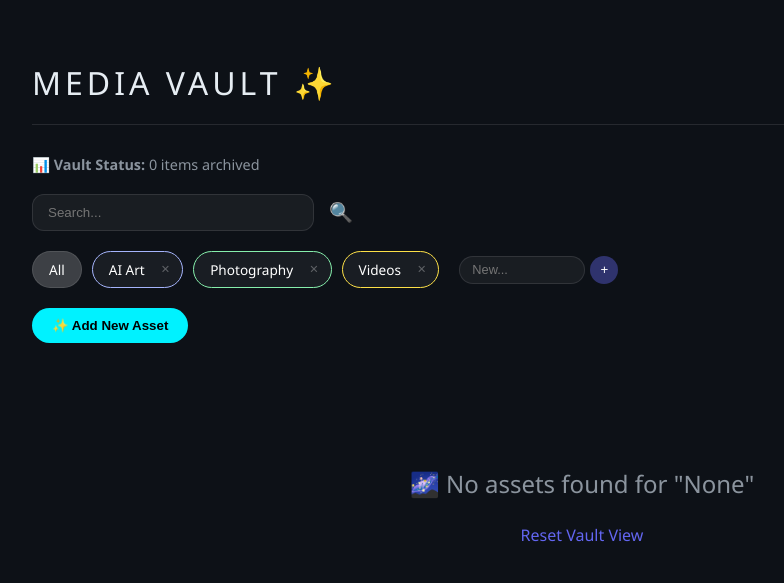
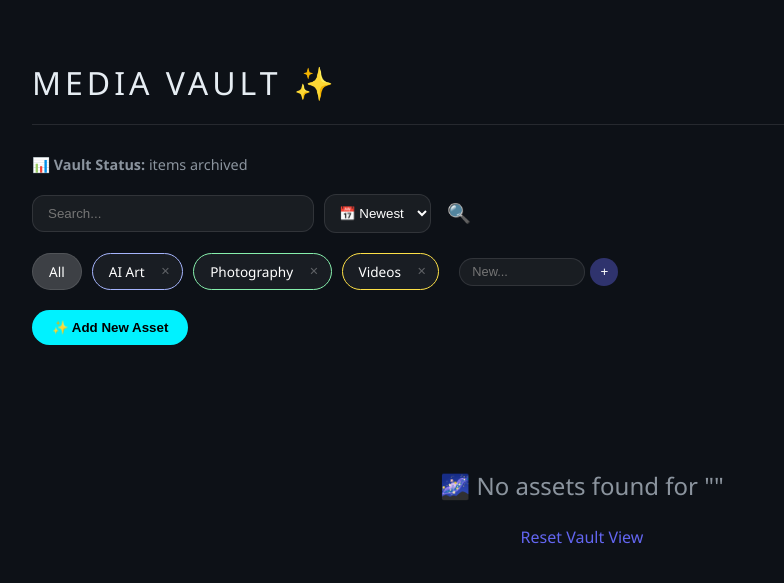
Before and after one commit to github4eri/MediaVault, a FastAPI app: page / in a window 1280 px wide. Shown: the top 583 px of the page, without its empty margins (58-842 px from the left). Run offline with FastAPI, Linux system fonts and the light colour scheme; data comes from the database, SQL or seed files in the repository; data that the repository does not hold is empty.

Commit message:
feat: sort, reset, and jinja2 logic upgrades

```diff
--- a/main.py
+++ b/main.py
@@ -37,44 +37,38 @@ app.mount("/static", StaticFiles(directory="static"), name="static")
 templates = Jinja2Templates(directory="templates")
 
 # 2. THE DASHBOARD (The Face)
-@app.get("/", response_class=HTMLResponse)
-async def dashboard(
+@app.get("/")
+async def index(
     request: Request,
+    category_id: int = None,
     search: str = None,
-    cat_id: int = None,
+    sort: str = "newest", # <--- Add this new parameter!
     db: Session = Depends(database.get_db)
 ):
-    # 1. Start the query and JOIN the Category table so we can search it
-    query = db.query(models.DBMediaAsset).join(models.Category)
+    query = db.query(models.DBMediaAsset)
 
-    # 2. Total count (before filtering)
-    total_count = db.query(models.DBMediaAsset).count()
+    # 1. Existing Filtering Logic
+    if category_id:
+        query = query.filter(models.DBMediaAsset.category_id == category_id)
+    if search:
+        query = query.filter(models.DBMediaAsset.name.contains(search))
 
-    # 3. Smart Search: Look in Name, Location, AND Category Name
-    if search:
-        query = query.filter(
-            or_(
-                models.DBMediaAsset.name.contains(search),
-                models.DBMediaAsset.location.contains(search),
-                models.Category.name.contains(search) # This makes "AI Art" search work!
-            )
-        )
+    # 2. NEW Sorting Logic
+    if sort == "newest":
+        query = query.order_by(models.DBMediaAsset.id.desc())
+    elif sort == "oldest":
+        query = query.order_by(models.DBMediaAsset.id.asc())
+    elif sort == "alphabetical":
+        query = query.order_by(models.DBMediaAsset.name.asc())
 
-    # 4. Category Filter
-    if cat_id:
-        query = query.filter(models.DBMediaAsset.category_id == cat_id)
-
-    # 5. Execute with proper ordering
-    assets = query.order_by(models.DBMediaAsset.id.desc()).all()
+    assets = query.all()
     categories = db.query(models.Category).all()
-
     return templates.TemplateResponse("dashboard.html", {
         "request": request,
         "assets": assets,
-        "search_term": search,
         "categories": categories,
-        "active_cat": cat_id,
-        "total_count": total_count
+        "current_sort": sort,        # Pass this back so the dropdown stays on the right choice
+        "selected_category": category_id
     })
 
 # 3Grouping the Edit route with your other Admin tasks
--- a/templates/dashboard.html
+++ b/templates/dashboard.html
@@ -134,34 +134,41 @@
                     | 🔍 Showing results for "{{ search_term }}"
                 {% endif %}
             </div>
-            <form action="/" method="get" style="display: flex; gap: 10px;">
+            <form action="/" method="get" style="display: flex; gap: 10px; align-items: center;">
                 <input type="text" name="search" placeholder="Search..." value="{{ search_term or '' }}"
-                style="
-                    background: rgba(255, 255, 255, 0.05);
-                    border: 1px solid rgba(255, 255, 255, 0.1);
-                    border-radius: 12px;
-                    padding: 10px 15px;
-                    color: white;
-                    outline: none;
-                    width: 250px;
-                    transition: all 0.3s ease;
-                "
-                onfocus="this.style.background='rgba(255, 255, 255, 0.1)'; this.style.borderColor='rgba(99, 102, 241, 0.5)';"
-                onblur="this.style.background='rgba(255, 255, 255, 0.05)'; this.style.borderColor='rgba(255, 255, 255, 0.1)';"
-            >                <button type="submit" style="
-                    background: transparent;
-                    border: none;
-                    cursor: pointer;
-                    font-size: 1.2rem;
-                    padding: 5px;
-                    transition: transform 0.2s ease;
-                    display: flex;
-                    align-items: center;
-                    color: white; /* Ensure the icon itself is visible */
-                    outline: none;
-                ">
+                    style="background: rgba(255, 255, 255, 0.05); border: 1px solid rgba(255, 255, 255, 0.1); border-radius: 12px; padding: 10px 15px; color: white; outline: none; width: 250px;">
+
+                <select name="sort" onchange="this.form.submit()"
+                    style="background: rgba(255, 255, 255, 0.05); border: 1px solid rgba(255, 255, 255, 0.1); border-radius: 12px; padding: 10px; color: white; outline: none; cursor: pointer;">
+                    <option value="newest" {% if current_sort == 'newest' %}selected{% endif %}>📅 Newest</option>
+                    <option value="oldest" {% if current_sort == 'oldest' %}selected{% endif %}>⏳ Oldest</option>
+                    <option value="alphabetical" {% if current_sort == 'alphabetical' %}selected{% endif %}>🔤 A-Z</option>
+                </select>
+
+                <button type="submit" style="background: transparent; border: none; cursor: pointer; font-size: 1.2rem; color: white;">
                     🔍
                 </button>
+
+                {% if selected_category %}
+                <input type="hidden" name="category_id" value="{{ selected_category }}">
+                {% endif %}
+                {% if search_term or selected_category or current_sort != 'newest' %}
+                    <a href="/" style="
+                        text-decoration: none;
+                        color: rgba(255, 255, 255, 0.5);
+                        font-size: 0.85rem;
+                        margin-left: 10px;
+                        padding: 5px 10px;
+                        border: 1px solid rgba(255, 255, 255, 0.1);
+                        border-radius: 8px;
+                        transition: all 0.2s ease;
+                    "
+                    onmouseover="this.style.color='white'; this.style.borderColor='rgba(255, 255, 255, 0.3)';"
+                    onmouseout="this.style.color='rgba(255, 255, 255, 0.5)'; this.style.borderColor='rgba(255, 255, 255, 0.1)';"
+                    >
+                        Reset Filters ✖️
+                    </a>
+                {% endif %}
             </form>
 
             {# --- ADD THIS PART HERE --- #}
@@ -183,7 +190,13 @@
         </div>
 
         <div class="filter-bar" style="margin: 20px 0; display: flex; gap: 10px; flex-wrap: wrap; align-items: center;">
-            <a href="/" style="padding: 8px 16px; border-radius: 20px; text-decoration: none; font-size: 0.85rem; background: {{ 'rgba(255,255,255,0.2)' if not active_cat else 'rgba(255,255,255,0.05)' }}; color: white; border: 1px solid rgba(255,255,255,0.1);">All</a>
+            {% set all_bg = 'rgba(255,255,255,0.2)' if not active_cat else 'rgba(255,255,255,0.05)' %}
+
+                <a href="/"
+                class="btn-category"
+                style="padding: 8px 16px; border-radius: 20px; text-decoration: none; font-size: 0.85rem; background: {{ all_bg }}; color: white; border: 1px solid rgba(255,255,255,0.1);">
+                    All
+                </a>
 
             {% for cat in categories %}
             <div style="display: flex; align-items: center; gap: 0; background: rgba(255,255,255,0.05); border-radius: 20px; border: 1px solid {{ '#86efac' if cat.name == 'Photography' else '#a5b4fc' if cat.name == 'AI Art' else '#fde047' if cat.name == 'Videos' else 'rgba(255,255,255,0.2)' }};">
```
Also changed, not shown: 1 other file.
